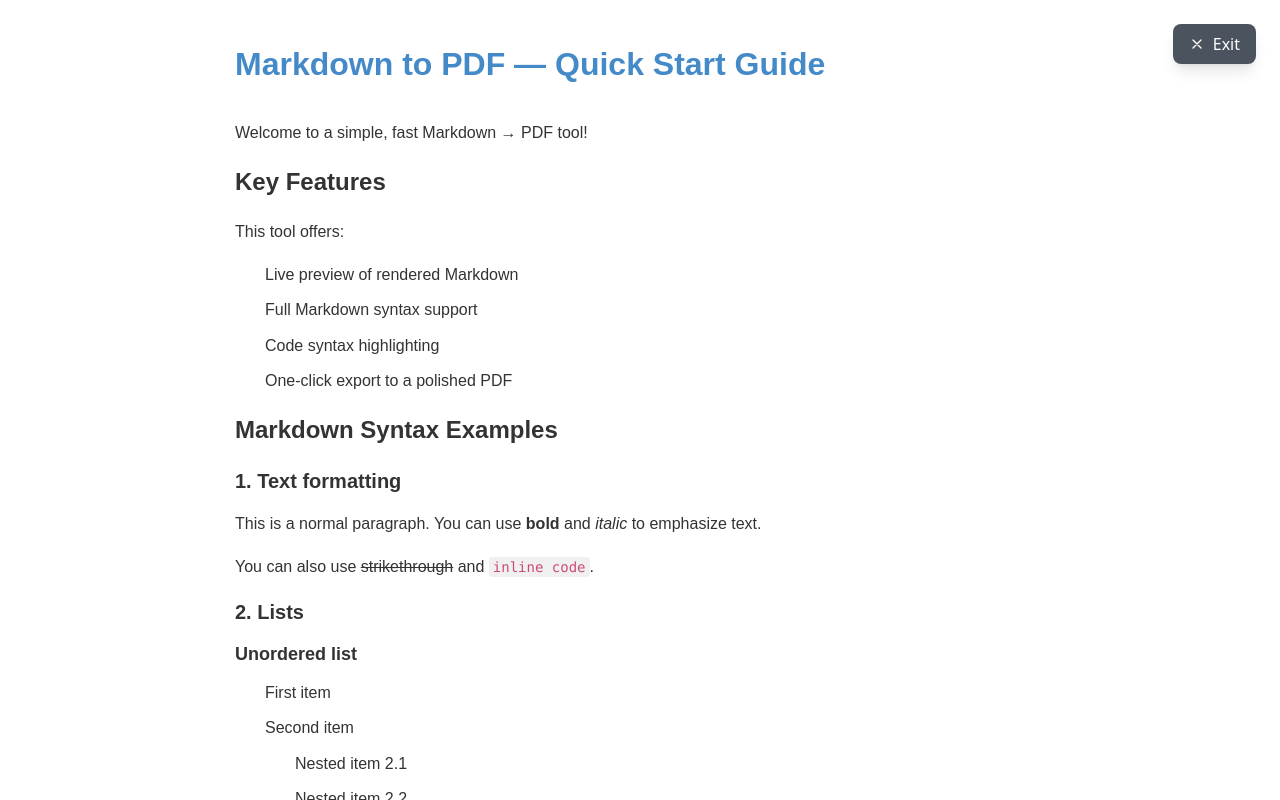
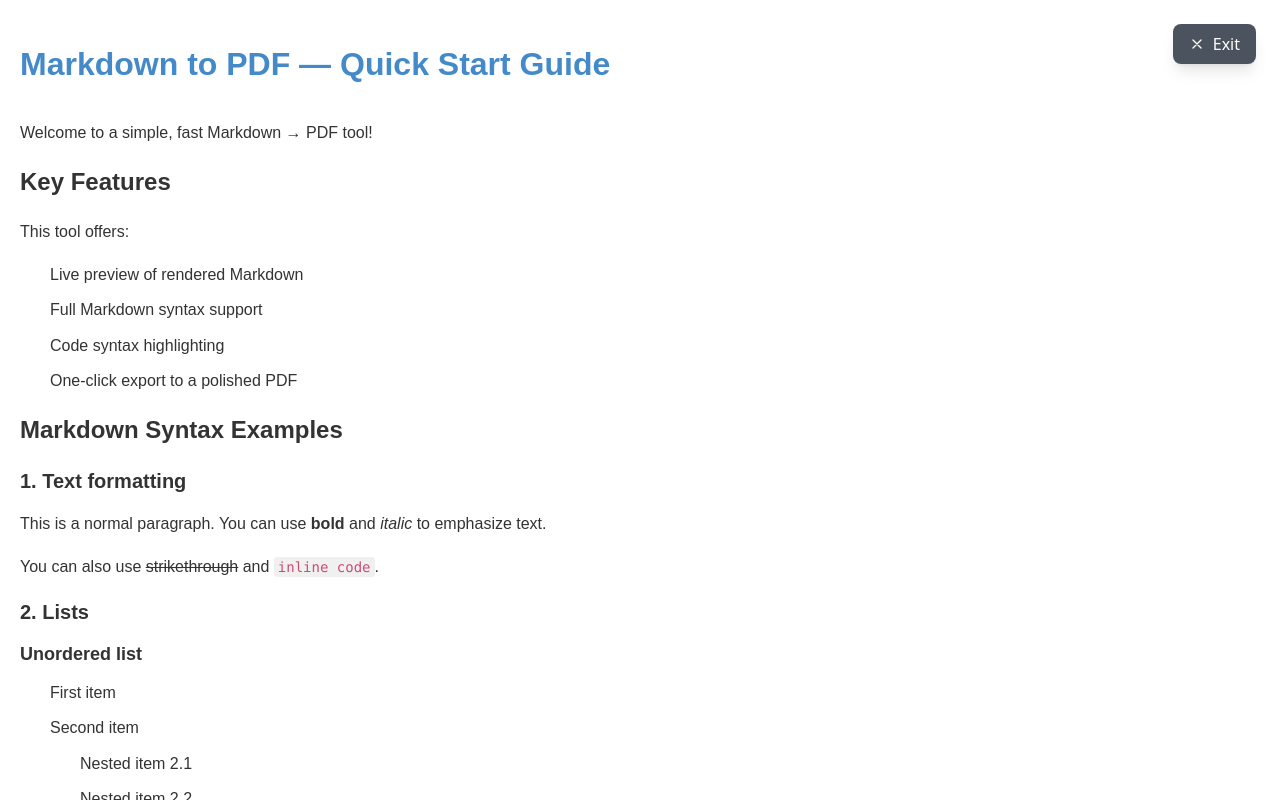
Before and after one commit to zhouhao/markdown-to-pdf, a React (Vite) app: page / in a window 1280 px wide. Both pictures are taken after a click on the button "Fullscreen Preview". Built offline with nearby package versions, Linux system fonts and the light colour scheme.

Commit message:
Increase markdown content max-width to 1440px for improved readability

```diff
--- a/src/styles/markdown.css
+++ b/src/styles/markdown.css
@@ -3,7 +3,7 @@
   font-family: 'PingFang SC', 'Microsoft YaHei', '微软雅黑', Arial, Helvetica, sans-serif;
   line-height: 1.6em;
   color: #333333;
-  max-width: 850px;
+  max-width: 1440px;
   margin: 0 auto;
   padding: 10px 20px;
   background-color: #FFFFFF;
```
